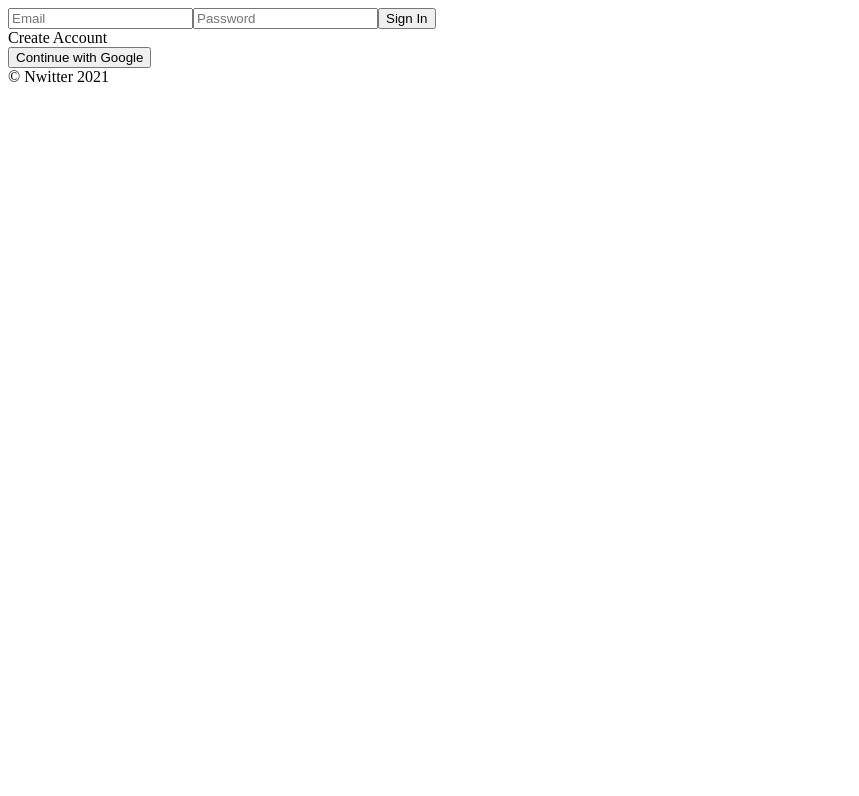
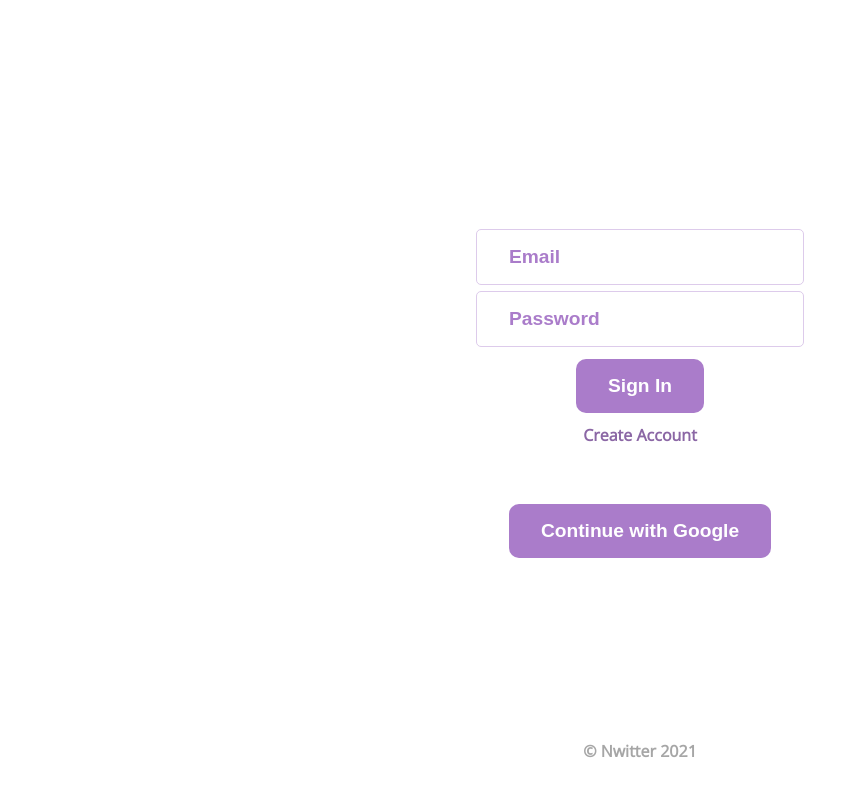
Before and after one commit to xkjhg/nwitter, a React (Create React App) app: page /#/ in a window 1280 px wide. Shown: the top 796 px of the page, without its empty margins (0-859 px from the left). Built offline with nearby package versions, Linux system fonts and the light colour scheme; no server answers; the HTML template or start-up script is replaced by a standard one.

Commit message:
9. CSS - Auth

```diff
--- /dev/null
+++ b/src/components/App.css
@@ -0,0 +1,32 @@
+@import url('https://fonts.googleapis.com/css2?family=Open+Sans&display=swap');
+
+* {
+  box-sizing: border-box;
+}
+
+body {
+  margin: 0;
+  padding: 0;
+  height: 100%;
+  background-color: white;
+  font-family: 'Open Sans', sans-serif;
+  color: rgba(33, 32, 32, 0.4);
+}
+
+h1 {
+  width: 100%;
+  height: 100vh;
+  display: flex;
+  align-items: center;
+  justify-content: center;
+  font-weight: 500;
+}
+
+footer {
+  font-weight: 800;
+  text-align: center;
+  position: absolute;
+  bottom: 0;
+  width: 100%;
+  height: 60px;
+}
--- a/src/components/App.js
+++ b/src/components/App.js
@@ -1,4 +1,5 @@
 import React, { useEffect, useState } from "react"
+import "components/App.css"
 import AppRouter from "components/Router"
 import { auth } from "fBase"
 import { onAuthStateChanged, updateProfile } from "firebase/auth"
@@ -32,7 +33,7 @@ function App() {
     <div>
       {init
         ? <AppRouter refreshUser={refreshUser} isLoggedin={Boolean(userObj)} userObj={userObj} />
-        : "Initializing..."}
+        : <h1>Initializing...</h1>}
       <footer>
         &copy; Nwitter {new Date().getFullYear()}
       </footer>
--- /dev/null
+++ b/src/components/AuthForm.css
@@ -0,0 +1,73 @@
+form {
+  display: flex;
+  align-items: center;
+  justify-content: center;
+  flex-direction: column;
+}
+
+form > input {
+  color: rgb(170, 124, 202);
+
+  margin: 0.2rem;
+  padding: 1rem 2rem;
+
+  font-size: 1.2rem;
+  font-weight: 550;
+  text-decoration: none;
+  border: 1px solid rgb(221, 203, 235);
+  border-radius: 5px;
+}
+
+form > input::placeholder {
+  color: rgb(170, 124, 202);
+}
+
+form > input:hover,
+form > input:focus,
+form > input:active {
+  outline: none;
+  border: 1px solid rgb(139, 103, 165);
+}
+
+form > input:last-child {
+  background-color: rgb(170, 124, 202);
+  color: white;
+
+  margin-top: 0.5rem;
+
+  border: none;
+  border-radius: 10px;
+
+  cursor: pointer;
+  transition: 0.5s;
+}
+
+form > input:last-child:hover,
+form > input:last-child:focus,
+form > input:last-child:active {
+  background: rgb(139, 103, 165);
+  outline: 0;
+}
+
+form > input:last-child:disabled {
+  opacity: 0.5;
+}
+
+span {
+  display: flex;
+  align-items: center;
+  justify-content: center;
+  margin-top: 0.5rem;
+
+  color: rgb(139, 103, 165);
+  font-weight: 700;
+
+  cursor: pointer;
+}
+
+h4 {
+  display: flex;
+  align-items: center;
+  justify-content: center;
+  color: red;
+}
--- a/src/components/AuthForm.js
+++ b/src/components/AuthForm.js
@@ -1,6 +1,7 @@
 import { auth } from "fBase"
 import { createUserWithEmailAndPassword, signInWithEmailAndPassword } from "firebase/auth"
 import React, { useState } from "react"
+import "components/AuthForm.css"
 
 const AuthForm = () => {
   const [email, setEmail] = useState("")
@@ -31,7 +32,7 @@ const AuthForm = () => {
     setNewAccount(prev => !prev)
   }
   return (
-    <div>
+    <div className="authFormContainer">
       <form onSubmit={onSubmit}>
         <input
           name="email"
@@ -50,11 +51,13 @@ const AuthForm = () => {
           required
         />
         <input type="submit" value={newAccount ? "Create Account" : "Sign In"} />
-        {error}
       </form>
       <span onClick={toggleAccount}>
         {newAccount ? "Sign In" : "Create Account"}
       </span>
+      <h4>
+        {error}
+      </h4>
     </div>
   )
 }
--- /dev/null
+++ b/src/routes/Auth.css
@@ -0,0 +1,34 @@
+.authContainer {
+  width: 100%;
+  height: 100vh;
+  display: flex;
+  align-items: center;
+  justify-content: center;
+  flex-direction: column;
+}
+
+button {
+  background-color: rgb(170, 124, 202);
+  color: white;
+  margin: 1rem;
+  padding: 1rem 2rem;
+  font-size: 1.2rem;
+  font-weight: 550;
+  text-align: center;
+  text-decoration: none;
+  border: none;
+  border-radius: 10px;
+  width: auto;
+  cursor: pointer;
+  transition: 0.5s;
+}
+
+button:active,
+button:hover,
+button:focus {
+  background: rgb(139, 103, 165);
+  outline: 0;
+}
+button:disabled {
+  opacity: 0.5;
+}
--- a/src/routes/Auth.js
+++ b/src/routes/Auth.js
@@ -2,6 +2,7 @@ import AuthForm from "components/AuthForm"
 import { auth } from "fBase"
 import { GoogleAuthProvider, signInWithPopup } from "firebase/auth"
 import React from "react"
+import "routes/Auth.css"
 
 const Auth = () => {
   const onSocialClick = async event => {
@@ -14,9 +15,9 @@ const Auth = () => {
   }
 
   return (
-    <div>
+    <div className="authContainer">
       <AuthForm />
-      <div>
+      <div className="socialAuth">
         <button onClick={onSocialClick} name="google">
           Continue with Google
         </button>
--- a/src/routes/EditProfile.js
+++ /dev/null
@@ -1,5 +0,0 @@
-import React from "react"
-
-const EditProfile = () => <div> EditProfile </div>
-
-export default EditProfile
```
